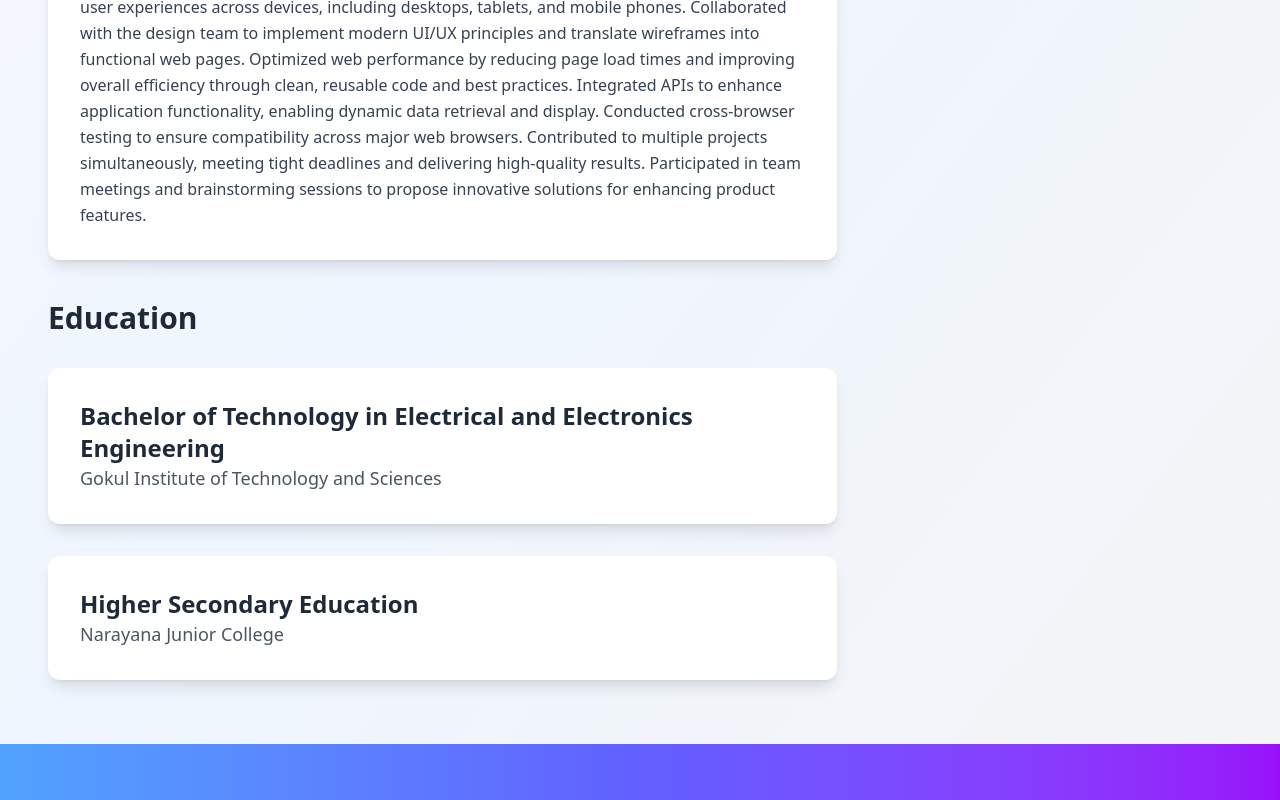
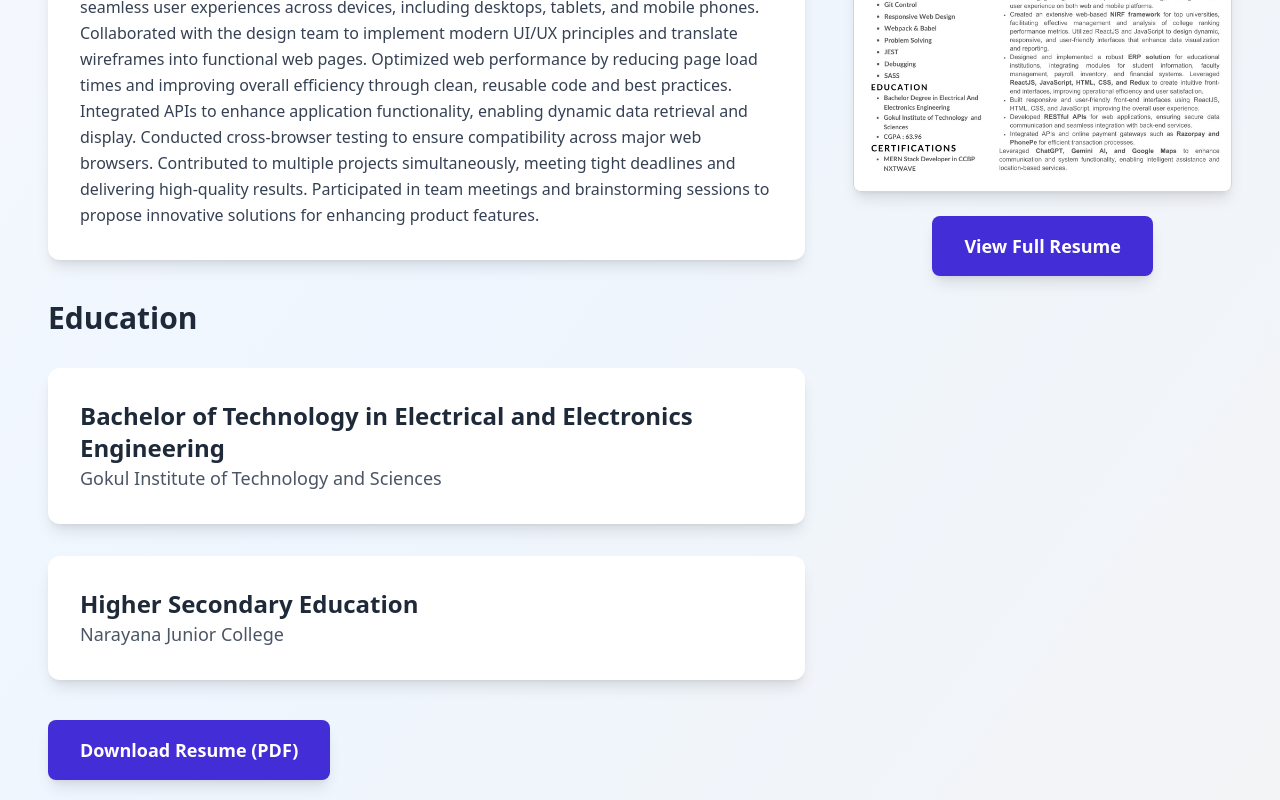
Before and after one commit to ravikumarsura/RaviPortFolioNew, a React (Vite) app: page / in a window 1280 px wide. Shown: the part 3816-4616 px from the top of the page. Built offline with nearby package versions, Linux system fonts and the light colour scheme.

Commit message:
UI modifications

```diff
--- a/src/components/Resume.jsx
+++ b/src/components/Resume.jsx
@@ -1,7 +1,7 @@
 import React from "react";
 import { motion } from "framer-motion";
-import resumePDF from "../assets/CV_Ravi_React_web_2025.pdf";
-import resumePreviewImage from "../assets/resumeimg.png";
+import resumePDF from "../assets/CV_Ravi_React_web_mobile_2025.pdf";
+import resumePreviewImage from "../assets/Resumeimg2025.jpg";
 
 function Resume() {
   const experiences = [
@@ -112,17 +112,17 @@ function Resume() {
           </motion.div>
 
           {/* Download Resume Button */}
-          {/* <motion.div className="text-center lg:text-left mt-6" variants={cardVariants}>
+          <motion.div className="text-center lg:text-left mt-6" variants={cardVariants}>
             <a href={resumePDF} download="MyResume">
               <button className="bg-indigo-700 text-white px-6 sm:px-8 py-3 sm:py-4 text-base sm:text-lg font-semibold rounded-lg shadow-lg hover:bg-indigo-800 transform hover:scale-105 transition">
                 Download Resume (PDF)
               </button>
             </a>
-          </motion.div> */}
+          </motion.div>
         </div>
 
         {/* Right Section */}
-        {/* <motion.div className="lg:w-1/3 w-full flex flex-col items-center justify-center space-y-6" variants={cardVariants}>
+        <motion.div className="lg:w-1/3 w-full flex flex-col items-center justify-center space-y-6" variants={cardVariants}>
           <img
             src={resumePreviewImage}
             alt="Resume Preview"
@@ -133,7 +133,7 @@ function Resume() {
               View Full Resume
             </button>
           </a>
-        </motion.div> */}
+        </motion.div>
       </motion.div>
     </section>
   );
```
Also changed, not shown: src/assets/Resumeimg2025.jpg (added), 1 other file (tests, documents, lock files or other folders).
